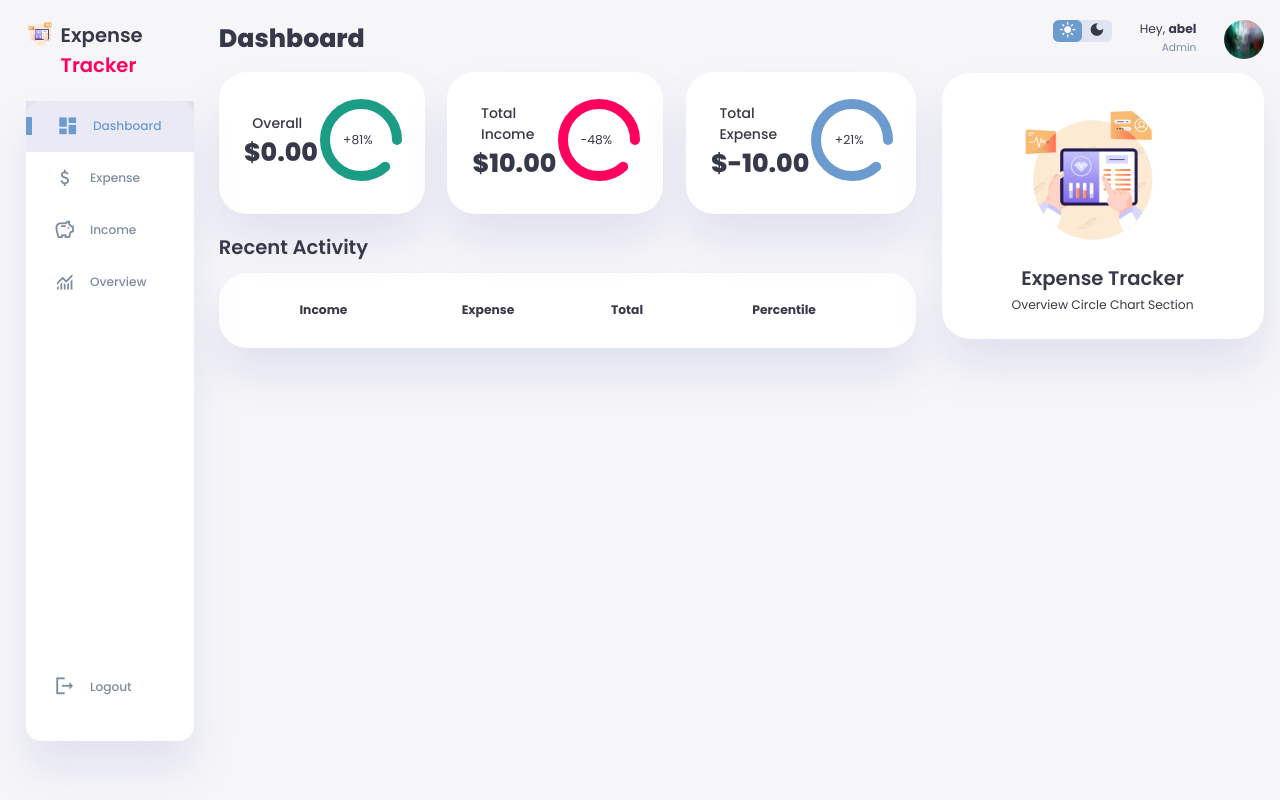
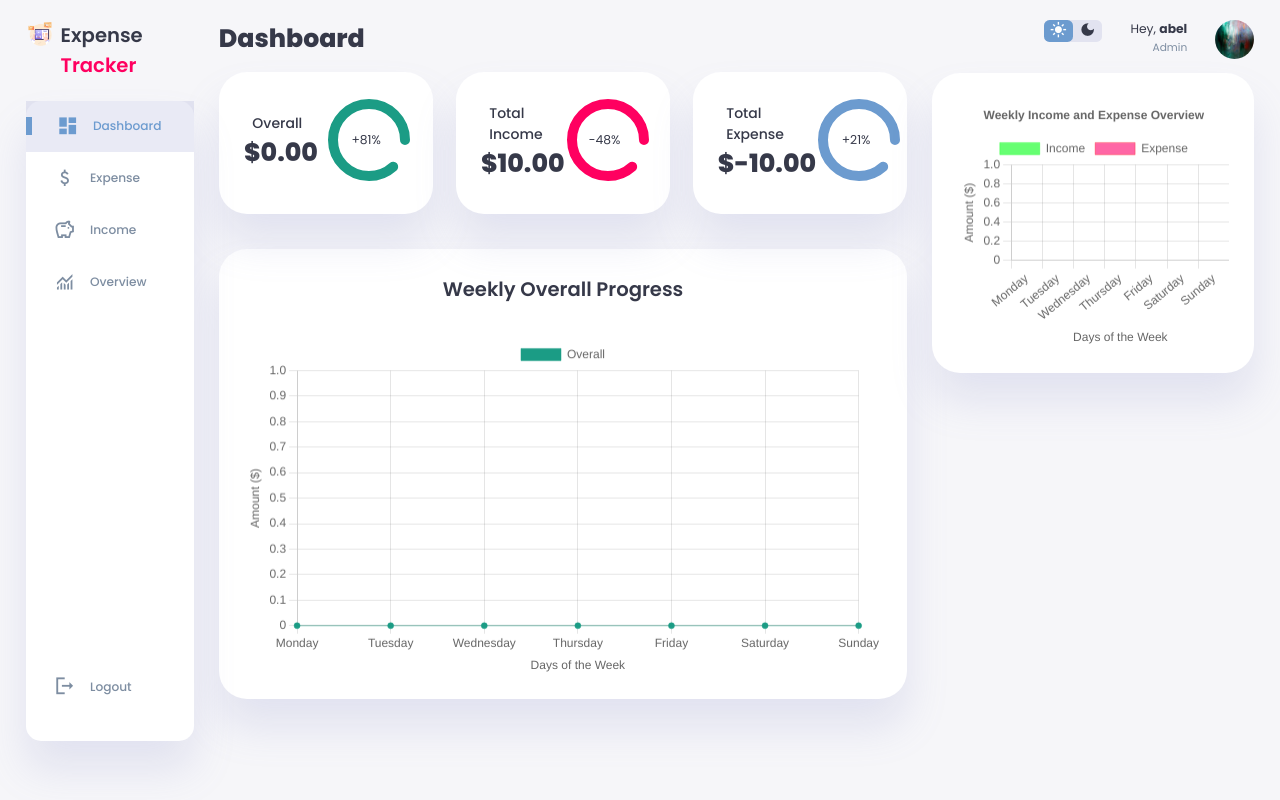
Before and after one commit to abelmengesha/Expense-Tracker-Project, a Flask app: page /dashboard in a window 1280 px wide. Run offline with Flask 3, Linux system fonts and the light colour scheme; a user stored in the database is signed in; tables that the repository leaves empty hold one stand-in row (values such as "Sample post"); lists and menus that the app fills with data are empty.

Commit message:
Update repository

```diff
--- a/app/app.py
+++ b/app/app.py
@@ -1,7 +1,7 @@
-from flask import Flask, render_template, request, redirect, url_for, flash, session
+from flask import Flask, render_template, request, redirect, url_for, flash, session, jsonify
 from flask_sqlalchemy import SQLAlchemy
 from flask_bcrypt import Bcrypt
-from datetime import datetime
+from datetime import datetime, date, timedelta, timezone
 
 app = Flask(__name__)
 
@@ -24,13 +24,16 @@ class User(db.Model):
     username = db.Column(db.String(100), unique=True, nullable=False)
     password = db.Column(db.String(200), nullable=False)
 
+    def __repr__(self):
+        return f"<User {self.username}>"
+
 class Expense(db.Model):
     __tablename__ = 'expense'
     id = db.Column(db.Integer, primary_key=True)
     category = db.Column(db.String(100), nullable=False)
     type = db.Column(db.String(100), nullable=False)
     amount = db.Column(db.Float, nullable=False)
-    date = db.Column(db.DateTime, nullable=False, default=datetime.utcnow)
+    date = db.Column(db.DateTime, nullable=False, default=lambda: datetime.now(timezone.utc))
     user_id = db.Column(db.Integer, db.ForeignKey('user.id'), nullable=False)
     user = db.relationship('User', backref=db.backref('expenses', lazy=True))
 
@@ -38,11 +41,11 @@ class Expense(db.Model):
         return f"<Expense {self.category} - {self.amount}>"
 
 class Income(db.Model):
-    __tablename__ = 'income'  # Fixed the typo
+    __tablename__ = 'income'
     id = db.Column(db.Integer, primary_key=True)
     reason = db.Column(db.String(100), nullable=False)
     amount = db.Column(db.Float, nullable=False)
-    date = db.Column(db.DateTime, nullable=False, default=datetime.utcnow)
+    date = db.Column(db.DateTime, nullable=False, default=lambda: datetime.now(timezone.utc))
     user_id = db.Column(db.Integer, db.ForeignKey('user.id'), nullable=False)
     user = db.relationship('User', backref=db.backref('incomes', lazy=True))
 
@@ -120,19 +123,60 @@ def dashboard():
     incomes = Income.query.filter_by(user_id=user.id).all()
     expenses = Expense.query.filter_by(user_id=user.id).all()
 
-    # Calculate total income and total expense
+    # Calculate total income and expense
     total_income = sum(income.amount for income in incomes)
     total_expense = sum(expense.amount for expense in expenses)
     overall = total_income - total_expense
 
-    # Pass the data to the dashboard template
+    #Group expenses by catagory and calculate total
+    category_totals = {}
+    for expense in expenses:
+        category_totals[expense.category] = category_totals.get(expense.category, 0) + expense.amount
+
+    categories = list(category_totals.keys())
+    category_values = list(category_totals.values())
+
+    # Calculate data for the current week
+    today = date.today()
+    start_of_week = today - timedelta(days=today.weekday())  # Monday of the current week
+
+    weekly_labels = []
+    weekly_income = []
+    weekly_expense = []
+    weekly_overall = []
+
+    for i in range(7):  # For each day of the week
+        current_day = start_of_week + timedelta(days=i)
+        daily_income = sum(
+            income.amount for income in incomes if income.date.date() == current_day
+        )
+        daily_expense = sum(
+            expense.amount for expense in expenses if expense.date.date() == current_day
+        )
+        daily_overall = (daily_income - daily_expense)
+
+        weekly_labels.append(current_day.strftime('%A'))  # Add day name
+        weekly_income.append(daily_income)
+        weekly_expense.append(daily_expense)
+        weekly_overall.append(daily_overall)
+
+
+
+    # Pass the data to the template
     return render_template(
         'dashboard.html',
         username=username,
         total_income=total_income,
         total_expense=total_expense,
         incomes=incomes,
-        expenses=expenses, overall=overall
+        expenses=expenses,
+        overall=overall,
+        weekly_labels=weekly_labels,
+        weekly_income=weekly_income,
+        weekly_expense=weekly_expense,
+        weekly_overall=weekly_overall,
+        categories=categories,
+        category_values=category_values,
     )
 
 @app.route('/expense', methods=['GET', 'POST'])
@@ -155,13 +199,12 @@ def expense():
 
             db.session.add(new_expense)
             db.session.commit()
-            flash("Expense added successfully!", "success")
         except Exception as e:
             db.session.rollback()
             flash(f"Error: {str(e)}", "error")
 
     expenses = Expense.query.filter_by(user_id=user.id).order_by(Expense.date.desc()).all()
-    return render_template('expense.html', username=username, expenses=expenses,)
+    return render_template('expense.html', username=username, expenses=expenses)
 
 @app.route('/income', methods=['GET', 'POST'])
 def income():
@@ -182,14 +225,11 @@ def income():
 
             db.session.add(new_income)
             db.session.commit()
-            flash("Income added successfully!", "success")
         except Exception as e:
             db.session.rollback()
             flash(f"Error: {str(e)}", "error")
 
     incomes = Income.query.filter_by(user_id=user.id).order_by(Income.date.desc()).all()
-
-
     return render_template('income.html', username=username, income=incomes)
 
 @app.route('/overview')
--- a/app/static/charts.js
+++ b/app/static/charts.js
@@ -0,0 +1,113 @@
+document.addEventListener('DOMContentLoaded', () => {
+    // Get the canvas element for the weekly chart
+    const ctx = document.getElementById('weeklyChart').getContext('2d');
+
+    // Check if weeklyChartData is available
+    if (typeof weeklyChartData !== 'undefined') {
+        const { labels, income, expense } = weeklyChartData;
+
+        // Create the bar chart
+        new Chart(ctx, {
+            type: 'bar',
+            data: {
+                labels: labels, // Days of the week
+                datasets: [
+                    {
+                        label: 'Income',
+                        data: income,
+                        backgroundColor: 'rgba(0, 255, 21, 0.6)',
+                        borderColor:  'rgba(0, 255, 21, 0.6)',
+                        borderWidth: 0.5
+                    },
+                    {
+                        label: 'Expense',
+                        data: expense,
+                        backgroundColor: 'rgba(255, 0, 106, 0.6)',
+                        borderColor: 'rgba(255, 0, 0, 0.6)',
+                        borderWidth: 0.5
+                    }
+                ]
+            },
+            options: {
+                responsive: true,
+                maintainAspectRatio: false, // Allow the chart to adjust size responsively
+                plugins: {
+                    title: {
+                        display: true,
+                        text: 'Weekly Income and Expense Overview'
+                    }
+                },
+                scales: {
+                    y: {
+                        beginAtZero: true,
+                        title: {
+                            display: true,
+                            text: 'Amount ($)'
+                        }
+                    },
+                    x: {
+                        title: {
+                            display: true,
+                            text: 'Days of the Week'
+                        }
+                    }
+                }
+            }
+        });
+    } else {
+        console.error("Weekly chart data is not defined.");
+    }
+});
+document.addEventListener('DOMContentLoaded', () => {
+    // Get the canvas element for the weekly chart
+    const ctx = document.getElementById('overallChart').getContext('2d');
+
+    // Check if weeklyChartData is available
+    if (typeof weeklyChartData !== 'undefined') {
+        const { labels, overall} = weeklyChartData;
+
+        // Create the bar chart
+        new Chart(ctx, {
+            type: 'line',
+            data: {
+                labels: labels, // Days of the week
+                datasets: [
+                    {
+                        label: 'Overall',
+                        data: overall,
+                        backgroundColor: '#1B9C85',
+                        borderColor:  '#1B9C85',
+                        borderWidth: 0.5
+                    },
+                ]
+            },
+            options: {
+                responsive: true,
+                maintainAspectRatio: false, // Allow the chart to adjust size responsively
+                plugins: {
+                    title: {
+                        display: true,
+
+                    }
+                },
+                scales: {
+                    y: {
+                        beginAtZero: true,
+                        title: {
+                            display: true,
+                            text: 'Amount ($)'
+                        }
+                    },
+                    x: {
+                        title: {
+                            display: true,
+                            text: 'Days of the Week'
+                        }
+                    }
+                }
+            }
+        });
+    } else {
+        console.error("Weekly chart data is not defined.");
+    }
+});
--- a/app/static/dashstyle.css
+++ b/app/static/dashstyle.css
@@ -123,7 +123,6 @@ b{
 
 aside{
     height: auto;
-    ;
 }
 
 aside .toggle{
@@ -243,6 +242,7 @@ main .dashboard > div{
     box-shadow: var(--box-shadow);
     cursor: pointer;
     transition: all 0.3s ease;
+    overflow: hidden;
 }
 
 main .dashboard > div:hover{
@@ -266,6 +266,7 @@ main .dashboard .progresss{
     height: 92px;
     border-radius: 50%;
 }
+
 /* Percentage Overview Design by Circle */
 
 main .dashboard svg{
@@ -280,19 +281,19 @@ main .dashboard svg circle{
     transform: translate(5px, 5px);
 }
 
-main .dashboard .sales svg circle{
+main .dashboard .overall svg circle{
     stroke: var(--color-success);
     stroke-dashoffset: -30;
     stroke-dasharray: 200;
 }
 
-main .dashboard .visits svg circle{
+main .dashboard .income svg circle{
     stroke: var(--color-danger);
     stroke-dashoffset: -30;
     stroke-dasharray: 200;
 }
 
-main .dashboard .searches svg circle{
+main .dashboard .expense svg circle{
     stroke: var(--color-primary);
     stroke-dashoffset: -30;
     stroke-dasharray: 200;
@@ -309,16 +310,9 @@ main .dashboard .progresss .percentage{
     width: 100%;
 }
 
-
 main .recent-active{
-    margin-top: 1.3rem;
-}
-
-main .recent-active h2{
-    margin-bottom: 0.8rem;
-}
-
-main .recent-active table{
+    margin-top: 2.5rem;
+    height: 450px;
     background-color: var(--color-white);
     width: 100%;
     padding: var(--card-padding);
@@ -326,20 +320,15 @@ main .recent-active table{
     box-shadow: var(--box-shadow);
     border-radius: var(--card-border-radius);
     transition: all 0.3s ease;
+
+}
+main .recent-active canvas{
+    margin-bottom: 2rem;
+    height: auto;
 }
 
-main .recent-active table:hover{
+main .recent-active:hover{
     box-shadow: none;
-}
-
-main table tbody td{
-    height: 2.8rem;
-    border-bottom: 1px solid var(--color-light);
-    color: var(--color-dark-variant);
-}
-
-main table tbody tr:last-child td{
-    border: none;
 }
 
 main .recent-active a{
@@ -402,7 +391,7 @@ main .recent-active a{
     overflow: hidden;
 }
 
-.right-section .user-profile{
+.right-section .weekly-profile{
     display: flex;
     justify-content: center;
     text-align: center;
@@ -413,22 +402,19 @@ main .recent-active a{
     box-shadow: var(--box-shadow);
     cursor: pointer;
     transition: all 0.3s ease;
+    width: 100%;
+    max-width: 100%;
+    margin-left: auto;
+    margin-right: auto;
+    position: relative;
+    height: 300px;
+    overflow: auto;
 }
 
-.right-section .user-profile:hover{
+.right-section .weekly-profile:hover{
     box-shadow: none;
 }
 
-.right-section .user-profile img{
-    width: 11rem;
-    height: auto;
-    margin-bottom: 0.8rem;
-    border-radius: 50%;
-}
-
-.right-section .user-profile h2{
-    margin-bottom: 0.2rem;
-}
 @media screen and (max-width: 1200px) {
     .container{
         width: 95%;
@@ -478,7 +464,6 @@ main .recent-active a{
     main table tbody tr td:first-child{
         display: none;
     }
-
 }
 
 @media screen and (max-width: 768px) {
@@ -506,7 +491,7 @@ main .recent-active a{
        }
     }
 
-    aside .logo{
+    aside .chart-container{
         margin-left: 1rem;
     }
 
@@ -538,7 +523,6 @@ main .recent-active a{
         padding: 0 1rem;
     }
 
-
     main .recent-active{
         position: relative;
         margin: 3rem 0 0 0;
@@ -551,7 +535,7 @@ main .recent-active a{
     }
 
     .right-section{
-        width: 94%;
+        width: 100%;
         margin: 0 auto 4rem;
     }
 
@@ -591,5 +575,23 @@ main .recent-active a{
     .right-section .nav button span{
         font-size: 2rem;
     }
+}
 
+@media screen and (max-width: 480px) {
+    .container{
+        grid-template-columns: 1fr;
+    }
+
+    aside{
+        width: 100%;
+    }
+
+    main .dashboard{
+        grid-template-columns: 1fr;
+    }
+
+    .right-section .nav .dark-mode{
+        left: 50%;
+        transform: translateX(-50%);
+    }
 }
--- a/app/static/orders.js
+++ b/app/static/orders.js
@@ -17,4 +17,4 @@ const Orders = [
         paymentStatus: 'Paid',
         status: 'Active'
     },
-]
+];
--- a/app/templates/dashboard.html
+++ b/app/templates/dashboard.html
@@ -68,7 +68,7 @@
             <h1>Dashboard</h1>
             <!-- Dashboard -->
             <div class="dashboard">
-                <div class="sales">
+                <div class="overall">
                     <div class="status">
                         <div class="info">
                             <h3>Overall</h3>
@@ -84,7 +84,7 @@
                         </div>
                     </div>
                 </div>
-                <div class="visits">
+                <div class="income">
                     <div class="status">
                         <div class="info">
                             <h3>Total Income</h3>
@@ -100,7 +100,7 @@
                         </div>
                     </div>
                 </div>
-                <div class="searches">
+                <div class="expense">
                     <div class="status">
                         <div class="info">
                             <h3>Total Expense</h3>
@@ -121,24 +121,8 @@
 
             <!-- Recent Activity -->
             <div class="recent-active">
-                <h2>Recent Activity</h2>
-                <table>
-                    <thead>
-                        <tr>
-                            <th>Income</th>
-                            <th>Expense</th>
-                            <th>Total</th>
-                            <th>Percentile</th>
-                            <th></th>
-                        </tr>
-                    </thead>
-                    <tbody>
-                        <tr>
-
-                        </tr>
-                    </tbody>
-                </table>
-
+                <h2>Weekly Overall Progress</h2>
+                <canvas id="overallChart"></canvas>
             </div>
             <!-- End of Recent Activity -->
 
@@ -175,21 +159,26 @@
             </div>
             <!-- End of Nav -->
 
-            <div class="user-profile">
-                <div class="logo">
-                    <img src="{{ url_for('static', filename='images/logo.png') }}">
-                    <h2>Expense Tracker</h2>
-                    <p>Overview Circle Chart Section</p>
+            <div class="weekly-profile">
+                    <canvas id="weeklyChart"></canvas>
                 </div>
-            </div>
         </div>
 
 
     </div>
-
+    <script>
+        const weeklyChartData = {
+        labels: {{ weekly_labels | tojson | safe }},
+        income: {{ weekly_income | tojson | safe }},
+        expense: {{ weekly_expense | tojson | safe }},
+        overall: {{ weekly_overall | tojson | safe }}
+    };
+    </script>
+    <script src="https://cdn.jsdelivr.net/npm/chart.js"></script>
+    <script src="{{ url_for('static', filename='charts.js') }}"></script>
     <script src="{{ url_for('static', filename='orders.js') }}"></script>
     <script src="{{ url_for('static', filename='index.js') }}"></script>
-    <script src="https://cdn.jsdelivr.net/npm/chart.js"></script>
+
 </body>
 
 </html>
```
Also changed, not shown: app/static/styleapp.css (+38 -3 lines), instance/database.db, 1 other file.
